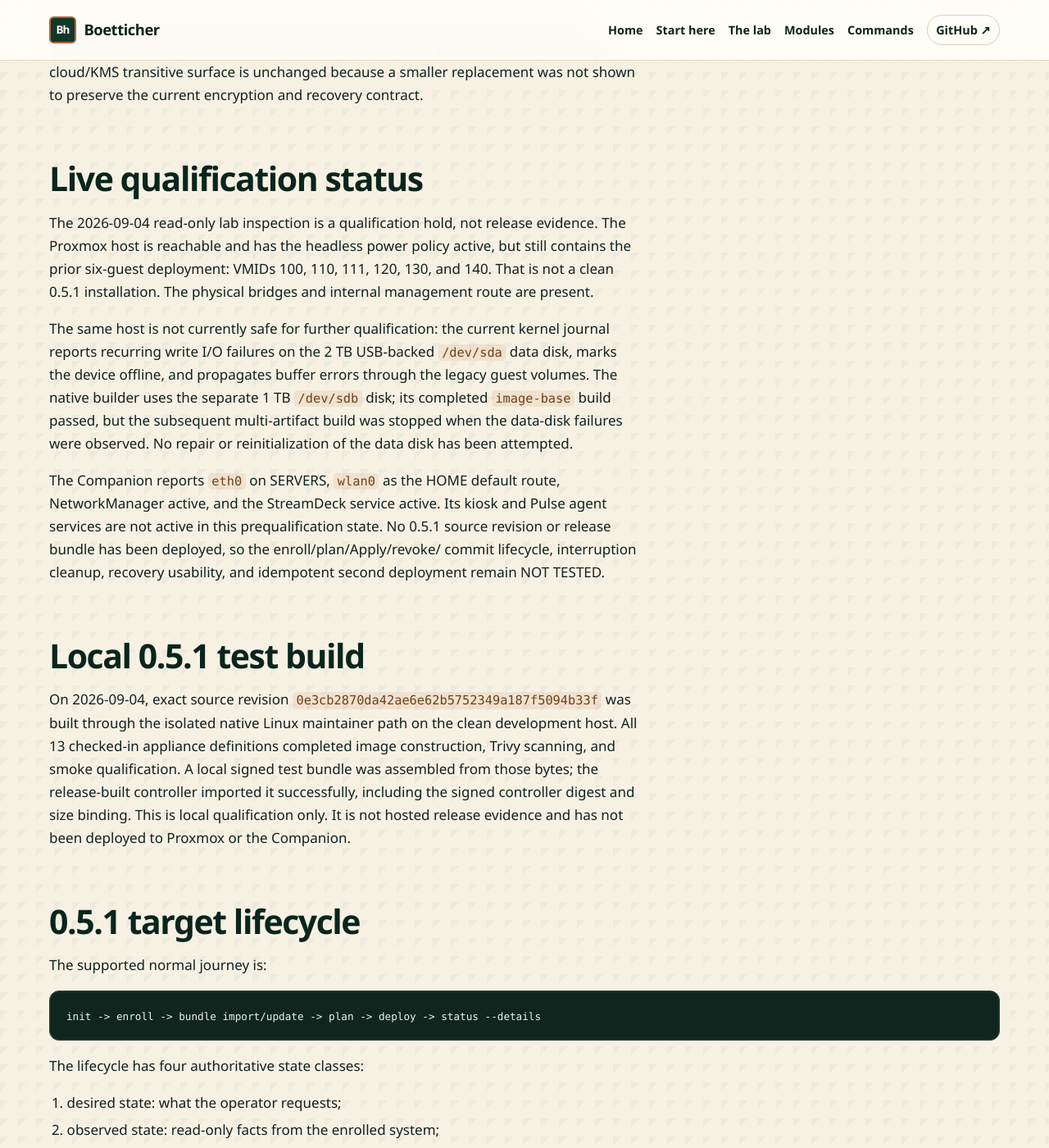
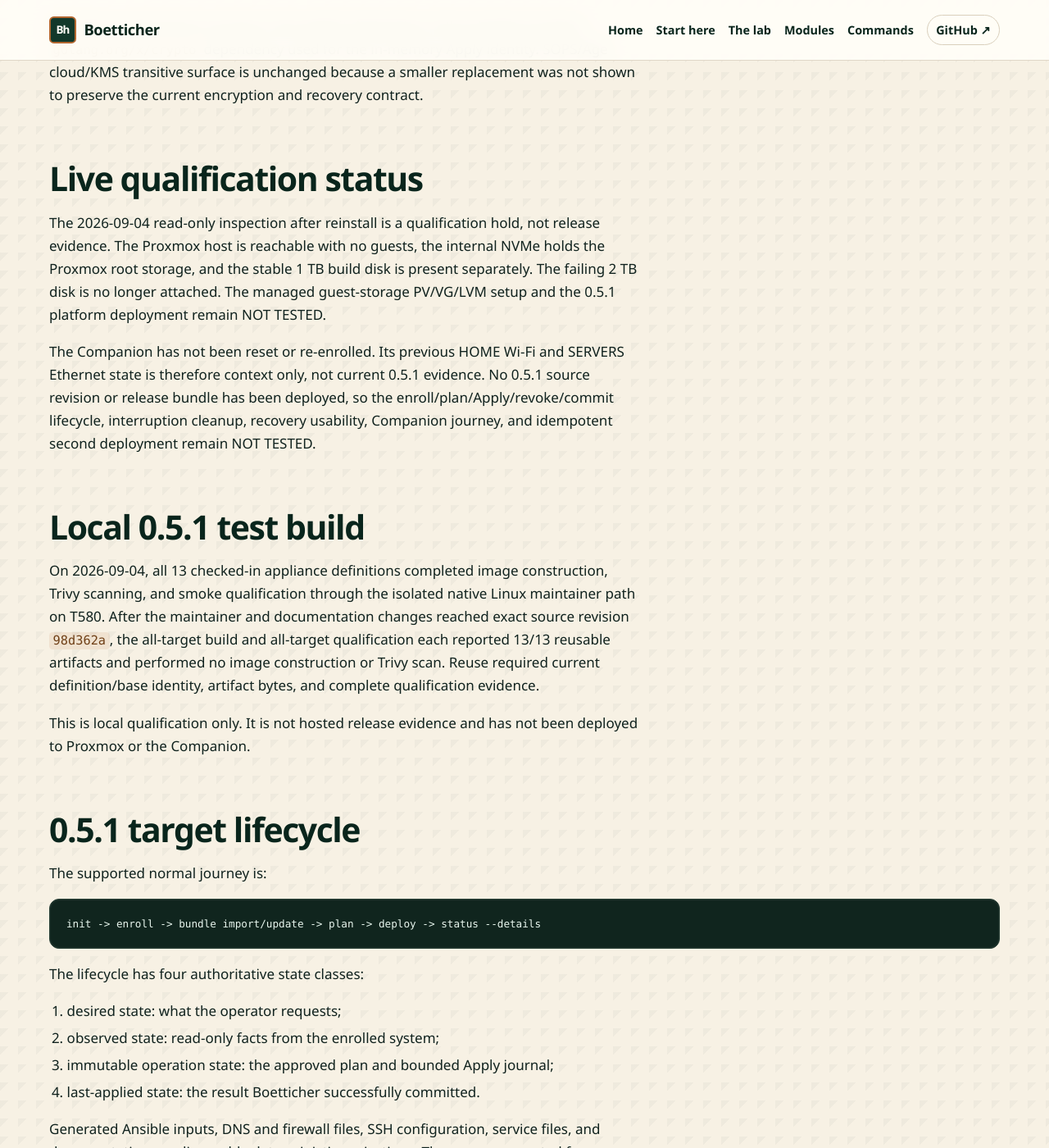
Before and after one commit to gofastercloud/boetticher, a Jekyll site: the page built from docs/release-hardening-0.5.1.md, in a window 1280 px wide and 1400 px high, scrolled down 5148 px. Shown: the whole window at 82% size. Built offline with Jekyll 4.4.1, drawn with Linux system fonts in a browser that asks for light colours; our own code applies the rules of GitHub Pages for plain Markdown files.

Commit message:
Record artifact reuse qualification evidence
Update the 0.5.1 hardening record for the reinstalled T580 and unreset Companion, and record exact-source 13-of-13 build and qualification reuse evidence.

```diff
--- a/docs/release-hardening-0.5.1.md
+++ b/docs/release-hardening-0.5.1.md
@@ -129,35 +129,30 @@ contract.
 
 ## Live qualification status
 
-The 2026-09-04 read-only lab inspection is a qualification hold, not release
-evidence. The Proxmox host is reachable and has the headless power policy
-active, but still contains the prior six-guest deployment: VMIDs 100, 110,
-111, 120, 130, and 140. That is not a clean 0.5.1 installation. The physical
-bridges and internal management route are present.
+The 2026-09-04 read-only inspection after reinstall is a qualification hold,
+not release evidence. The Proxmox host is reachable with no guests, the
+internal NVMe holds the Proxmox root storage, and the stable 1 TB build disk is
+present separately. The failing 2 TB disk is no longer attached. The managed
+guest-storage PV/VG/LVM setup and the 0.5.1 platform deployment remain
+NOT TESTED.
 
-The same host is not currently safe for further qualification: the current
-kernel journal reports recurring write I/O failures on the 2 TB USB-backed
-`/dev/sda` data disk, marks the device offline, and propagates buffer errors
-through the legacy guest volumes. The native builder uses the separate 1 TB
-`/dev/sdb` disk; its completed `image-base` build passed, but the subsequent
-multi-artifact build was stopped when the data-disk failures were observed.
-No repair or reinitialization of the data disk has been attempted.
-
-The Companion reports `eth0` on SERVERS, `wlan0` as the HOME default route,
-NetworkManager active, and the StreamDeck service active. Its kiosk and Pulse
-agent services are not active in this prequalification state. No 0.5.1 source
-revision or release bundle has been deployed, so the enroll/plan/Apply/revoke/
-commit lifecycle, interruption cleanup, recovery usability, and idempotent
-second deployment remain NOT TESTED.
+The Companion has not been reset or re-enrolled. Its previous HOME Wi-Fi and
+SERVERS Ethernet state is therefore context only, not current 0.5.1 evidence.
+No 0.5.1 source revision or release bundle has been deployed, so the
+enroll/plan/Apply/revoke/commit lifecycle, interruption cleanup, recovery
+usability, Companion journey, and idempotent second deployment remain NOT
+TESTED.
 
 ## Local 0.5.1 test build
 
-On 2026-09-04, exact source revision `0e3cb2870da42ae6e62b5752349a187f5094b33f`
-was built through the isolated native Linux maintainer path on the clean
-development host. All 13 checked-in appliance definitions completed image
-construction, Trivy scanning, and smoke qualification. A local signed test
-bundle was assembled from those bytes; the release-built controller imported
-it successfully, including the signed controller digest and size binding.
+On 2026-09-04, all 13 checked-in appliance definitions completed image
+construction, Trivy scanning, and smoke qualification through the isolated
+native Linux maintainer path on T580. After the maintainer and documentation
+changes reached exact source revision `98d362a`, the all-target build and
+all-target qualification each reported 13/13 reusable artifacts and performed
+no image construction or Trivy scan. Reuse required current definition/base
+identity, artifact bytes, and complete qualification evidence.
+
 This is local qualification only. It is not hosted release evidence and has
 not been deployed to Proxmox or the Companion.
 
```
